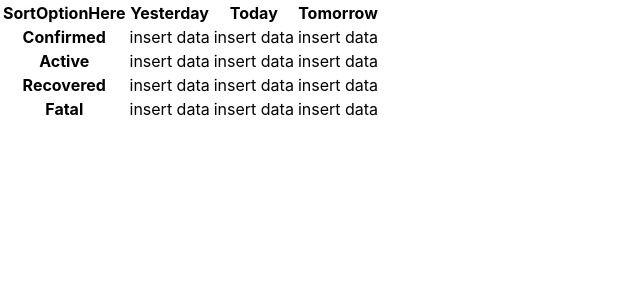
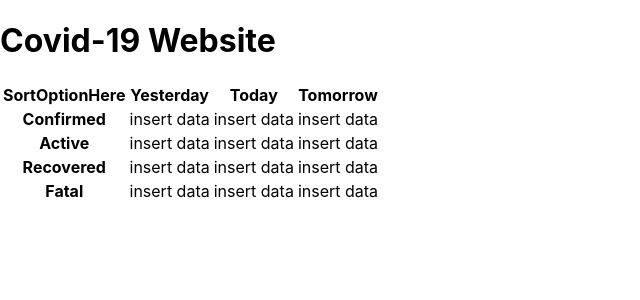
Before and after one commit to CPSC349-Angry-Nerds/covid_website, a React (Create React App) app: page / in a window 1280 px wide. Shown: the top 300 px of the page, without its empty margins (0-640 px from the left). Built offline with nearby package versions, Linux system fonts and the light colour scheme.

Commit message:
add folders

```diff
--- a/src/App.js
+++ b/src/App.js
@@ -1,9 +1,10 @@
-import Table from './components/Table'
+import Table from './components/table/Table'
 
 function App() {
   return (
     <div className="App">
-        <Table/>
+      <h1> Covid-19 Website</h1>
+      <Table/>
     </div>
   );
 }
--- /dev/null
+++ b/src/components/button/Button.css
@@ -0,0 +1 @@
+/* If unused then just delete */
--- /dev/null
+++ b/src/components/graph/Graph.css
@@ -0,0 +1 @@
+/* If unused then just delete */
--- /dev/null
+++ b/src/components/map/Map.css
@@ -0,0 +1 @@
+/* If unused then just delete */
```
Also changed, not shown: src/components/button/Button.js (added, +11 -0 lines), src/components/graph/Graph.js (renamed from src/components/Graph.js), src/components/map/Map.js (renamed from src/components/Map.js), src/components/table/Table.css (added), src/components/table/Table.js (renamed from src/components/Table.js).
